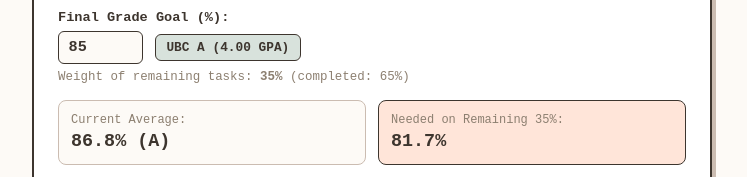
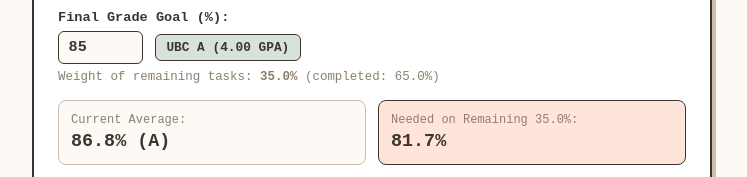
Before and after one commit to michelledmcclellan/ubc-cute-grade-tracker, a React (Vite) app: page / in a window 1280 px wide. Shown: the part 636-813 px from the top of the page, without its empty margins (268-1015 px from the left). Built offline with nearby package versions, Linux system fonts and the light colour scheme.

Commit message:
Bug: Now fixed truncating issue in all of application

```diff
--- a/src/App.tsx
+++ b/src/App.tsx
@@ -298,7 +298,7 @@ export default function App() {
               </span>
             </div>
             <p className="remaining-note">
-              Weight of remaining tasks: <strong>{stats.remainingWeight}%</strong> (completed: {stats.completedWeight}%)
+              Weight of remaining tasks: <strong>{stats.remainingWeight.toFixed(1)}%</strong> (completed: {stats.completedWeight.toFixed(1)}%)
             </p>
           </div>
 
@@ -312,7 +312,7 @@ export default function App() {
               </span>
             </div>
             <div className="stat-item highlight">
-              <span className="stat-label">Needed on Remaining {stats.remainingWeight}%:</span>
+              <span className="stat-label">Needed on Remaining {stats.remainingWeight.toFixed(1)}%:</span>
               <span className="stat-value">
                 {stats.remainingWeight > 0
                   ? `${stats.requiredOnRemaining.toFixed(1)}%`
```
